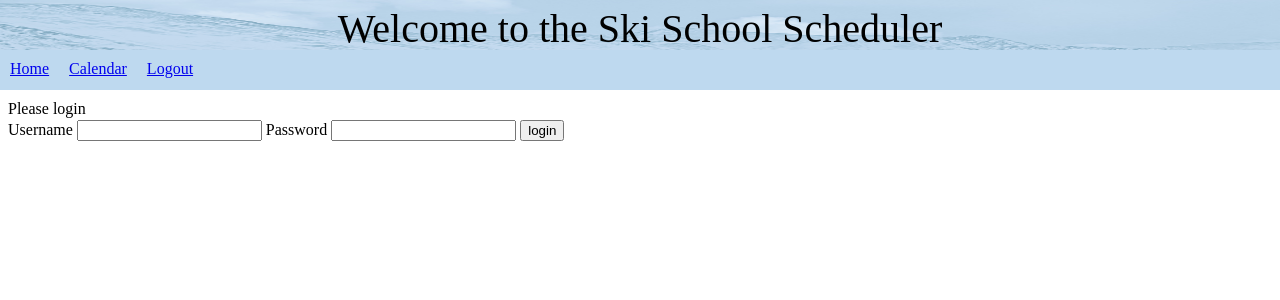
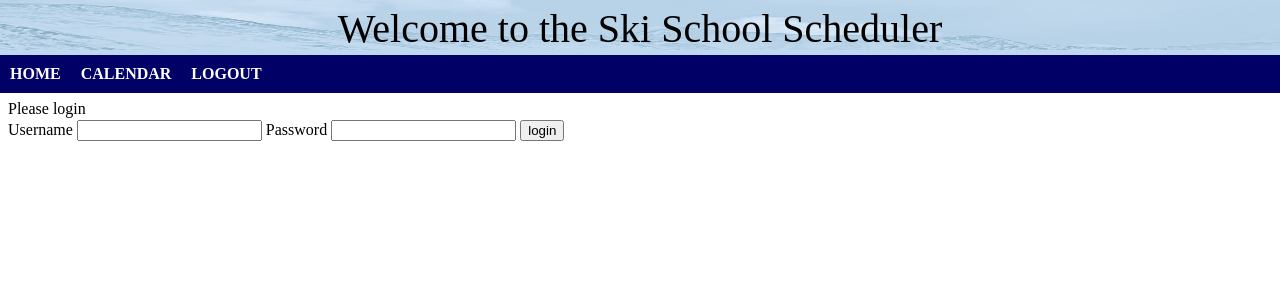
Before and after one commit to juliaann/6.813---Scheduler, a Django app: page / in a window 1280 px wide. Shown: the top 300 px of the page. Run offline with Django 3.2, Linux system fonts and the light colour scheme; parts of the project's set-up code (start-up, migrations or seed data) failed here and were passed over; some libraries are stand-ins or nearby versions.

Commit message:
Fixed navigation colors. Still need to add hover

```diff
--- a/Scheduler/static/css/mainLayout.css
+++ b/Scheduler/static/css/mainLayout.css
@@ -65,24 +65,30 @@ div.container{
 	height: 100%;
 	z-index: 1;
 	background-color: rgb(190,217, 239);
+	border-right-style: solid;
+	border-right-color: black;
+	border-right-width: 1px;
 }
 
 #pendingHeader{
 	position: fixed;
-	top: 90px;
+	top: 93px;
 	left: 150px;
 	z-index:20;
 	width: 100%;
 	margin: 0px;
 	padding: 0px;
-	background-color: white;
+	background-color: rgb(190,217, 239);
+	border-bottom-style: solid;
+	border-bottom-color: black;
+	border-bottom-width: 1px;
 }
 
 #calendarPanel{
 	position: absolute;
 	margin: 1%;
 	left: 150px;
-	top: 200px;
+	top: 20px;
 	z-index: 1;
 }
 .month{
@@ -119,11 +125,12 @@ div.container{
 	background-color: rgb(190,217, 239);
 }
 
-#navigationBar{
+.navigationBar{
 	position: fixed;
-	top: 50px;
-	background-color: rgb(190,217, 239);
+	top: 55px;
+	background-color: #000066;
 	z-index:21;
+	width: 100%
 }
 
 #login_form{
@@ -171,12 +178,34 @@ ul{
 	list-style-type:none;
 	margin:0;
 	padding:0;
+	overflow: hidden;
 }
 
 li{
 	float:left;
 	padding: 10px;
 }
+
+a.nav:link, a.nav:visited{
+	display: block;
+	font-weight: bold;
+	color: #FFFFFF;
+	background-color: #000066;
+	text-align: center;
+	padding 4px;
+	text-decoration: none;
+	text-transform: uppercase;
+}
+
+a.calToView:link, a.calToView:visited{
+	font-weight: normal;
+	text-align: left;
+	padding 4px;
+	text-decorcation: none;
+	text-tranform: none;
+	color: black;
+}
+
 
 .calToView {
 	position: absolute;
--- a/Scheduler/templates/navigation.html
+++ b/Scheduler/templates/navigation.html
@@ -4,10 +4,10 @@
 {% url Scheduler.views.view_calendar as calendar %}
 {% url Scheduler.views.logout as logout %}
 
-<div id="navigationBar">
+<div class="navigationBar">
 	<ul id="topNavigation">
-		<li><a href="/" class="{% active request home %}">Home</a></li>
-		<li><a href="/calendar/" class="{% active request calendar %}">Calendar</a></li>
-		<li><a href="/logout/" class="{% active request logout %}">Logout</a></li>
+		<li><a class="nav" href="/" class="{% active request home %}">Home</a></li>
+		<li><a class="nav" href="/calendar/" class="{% active request calendar %}">Calendar</a></li>
+		<li><a class="nav" href="/logout/" class="{% active request logout %}">Logout</a></li>
 	</ul>
 </div>
```
